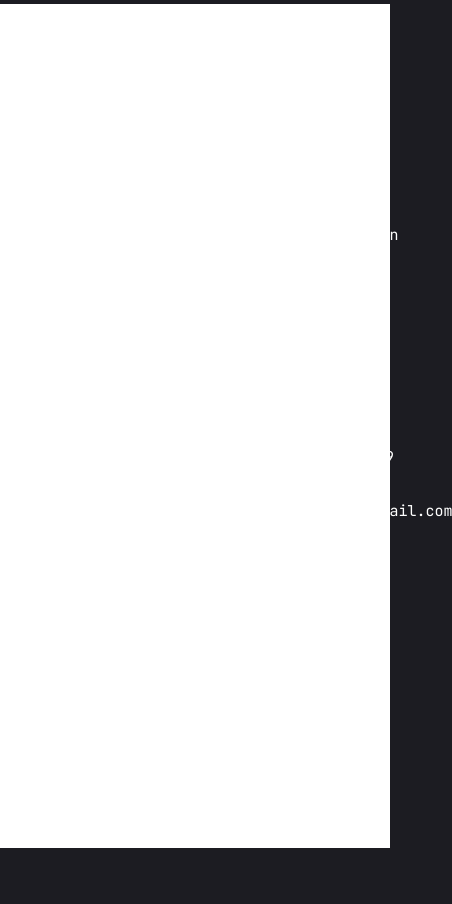
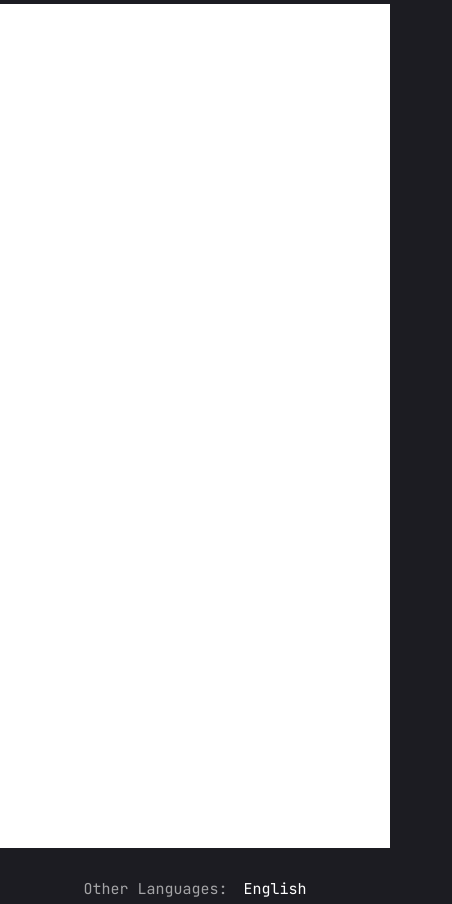
Before and after one commit to JeffersonCanuto/jefferson-portfolio, a Next.js app: page /about in a window 390 px wide. Shown: the part 840-1744 px from the top of the page, 452 px wide, since content can reach past the window. Before the commit the page ends 1534 px from the top, so only its background shows below. Built offline with nearby package versions, Linux system fonts and the light colour scheme.

Commit message:
style: update grid/flex styles for responsive screens in About page

```diff
--- a/src/app/about/page.jsx
+++ b/src/app/about/page.jsx
@@ -66,7 +66,7 @@ function About() {
             <div className="container mx-auto">
                 <div className="flex flex-col gap-[40px] cursor-default">
                     <p className="w-full text-white/60 text-justify mx-auto xl:mx-0">{about.description}</p>
-                    <div className="w-full flex justify-start gap-10">
+                    <div className="w-full grid grid-cols-1 md:flex md:justify-start gap-10">
                         <figure id="avatar">
                             <img src={`${about.avatar}`} width="320" alt="avatar" />
                         </figure>
```
